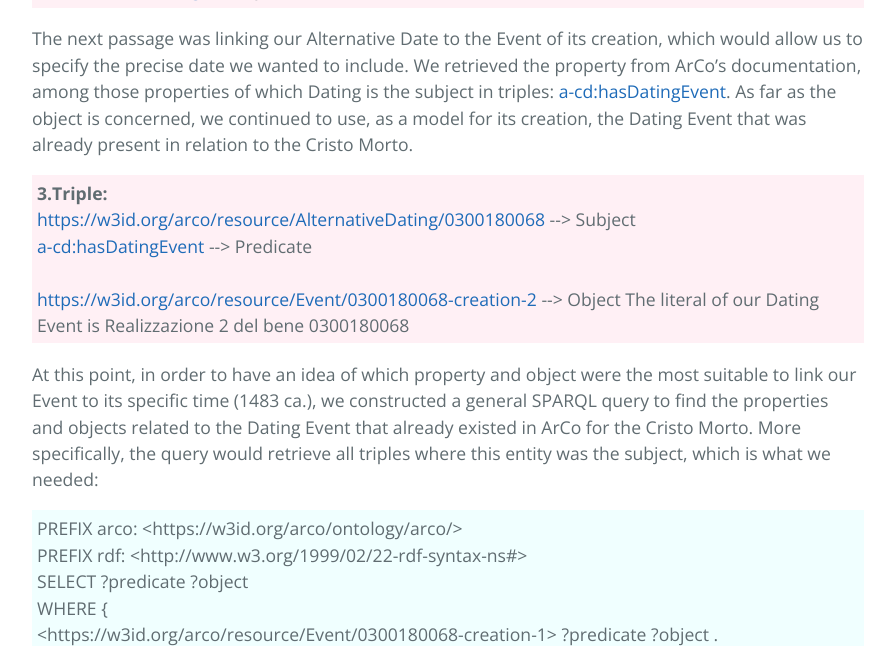
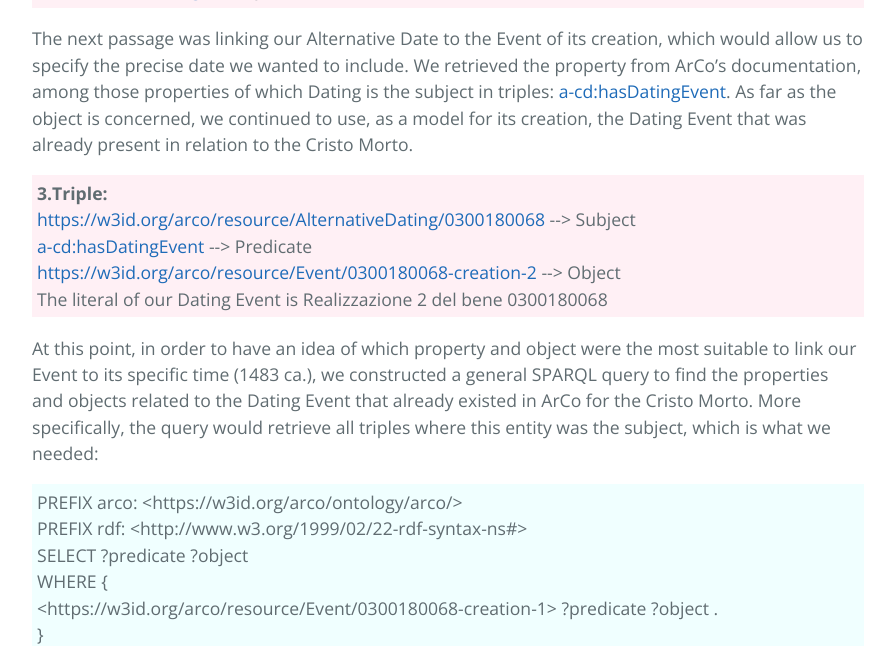
Before and after one commit to KevinITS-site/KevinITS-site.github.io, a Jekyll site: the page built from another-page.md, in a window 1280 px wide and 900 px high, scrolled down 11522 px, cut to the strip 0-646 px from the top of the window. Shown: the whole strip, without its empty margins (192-1087 px from the left). Built offline with Jekyll 4.4.1, drawn with Linux system fonts in a browser that asks for light colours; our own code applies the rules of GitHub Pages for plain Markdown files.

```diff
--- a/another-page.md
+++ b/another-page.md
@@ -297,7 +297,7 @@ The next passage was linking our Alternative Date to the Event of its creation,
 <b>3.Triple:</b> <br>
 <a href= "https://w3id.org/arco/resource/AlternativeDating/0300180068">https://w3id.org/arco/resource/AlternativeDating/0300180068</a> --> Subject <br>
 <a href= "https://w3id.org/arco/ontology/context-description/hasDatingEvent">a-cd:hasDatingEvent</a> --> Predicate <br>
-<a href= "<br>https://w3id.org/arco/resource/Event/0300180068-creation-2"><br>https://w3id.org/arco/resource/Event/0300180068-creation-2</a> --> Object
+<a href= "<br>https://w3id.org/arco/resource/Event/0300180068-creation-2">https://w3id.org/arco/resource/Event/0300180068-creation-2</a> --> Object <br>
 The literal of our Dating Event is Realizzazione 2 del bene 0300180068
 </p>
 
```
